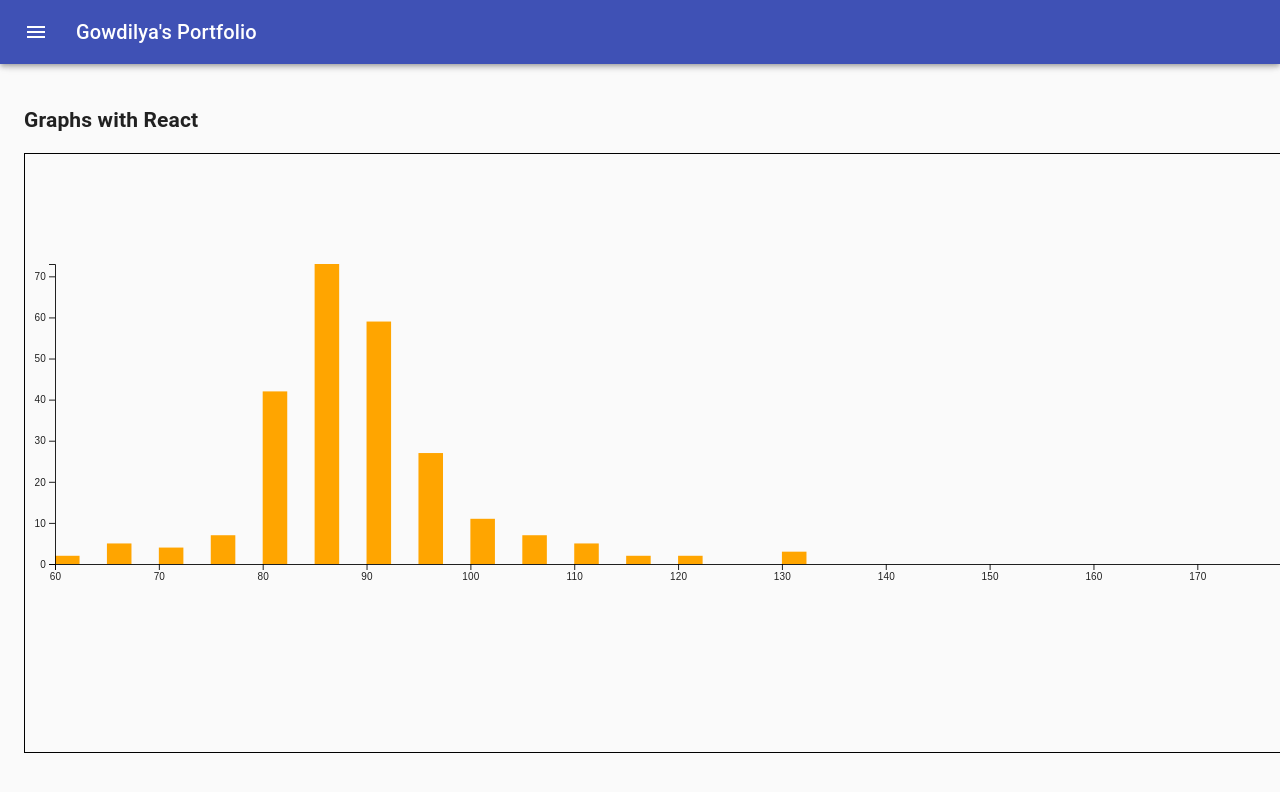
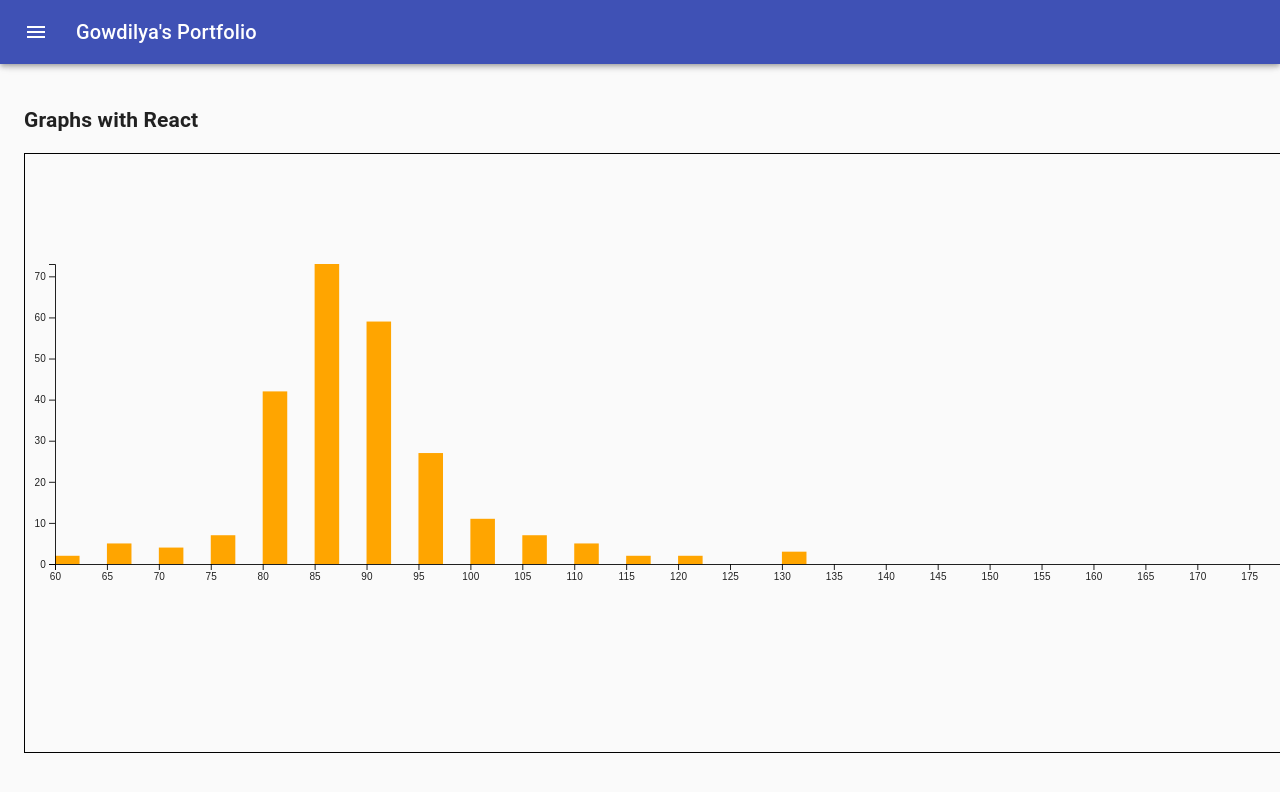
Before and after one commit to Gowdilya/portfolio, a React (Create React App) app: page /#/histogram in a window 1280 px wide. Shown: the top 792 px of the page. Built offline with nearby package versions, Linux system fonts and the light colour scheme.

Commit message:
Added Histogram

```diff
--- a/src/components/Histogram/BarChart.js
+++ b/src/components/Histogram/BarChart.js
@@ -35,7 +35,7 @@ function BarChart({ width, height, data, bins }) {
 
     var xScaleAxis = d3.scaleBand().range([0, width]).padding(0.5);
     xScaleAxis.domain(bins);
-    var x_axis = d3.axisBottom().scale(xCoordScale);
+    var x_axis = d3.axisBottom().scale(xCoordScale).tickValues(bins);
 
     var yScale = d3
       .scaleLinear()
--- a/src/components/Histogram/BasicD3.js
+++ /dev/null
@@ -1,14 +0,0 @@
-import * as d3 from "d3";
-
-export function drawChart(height, width, data) {
-  d3.select("#chart")
-    .append("svg")
-    .attr("width", width)
-    .attr("height", height)
-    .style("border", "1px solid black")
-    .append("text")
-    .attr("fill", "green")
-    .attr("x", 50)
-    .attr("y", 50)
-    .text("Hello D3");
-}
--- a/src/components/Histogram/index.js
+++ b/src/components/Histogram/index.js
@@ -1,10 +1,10 @@
 import React, { useEffect, useState } from "react";
-import { drawChart } from "./BasicD3";
 import BarChart from "./BarChart";
 
 export default function Histogram() {
   const [histogramData, setData] = useState([]);
   const [bins, setBins] = useState([]);
+  //var data = [1, 1, 2, 2, 3, 3, 4, 4, 10, 20, 20, 29, 30, 33];
 
   var data = [
     78.46486935, 76.90588357, 80.76324831, 97.25990112, 77.09160084,
@@ -60,6 +60,8 @@ export default function Histogram() {
   //   foo.push(i);
   // }
   console.log(data.filter((num) => (num <= 90) & (num >= 85)));
+  console.log(data.filter((num) => num <= 60));
+  console.log(data.filter((num) => num > 160));
 
   useEffect(() => {
     var BinSize = 5;
@@ -75,15 +77,13 @@ export default function Histogram() {
       if (item < min) min = item;
       else if (item > max) max = item;
     }
-    console.log(min);
     var StartValue = Math.ceil(min / BinSize) * BinSize;
-    console.log(StartValue);
-    console.log(hisData);
 
     var bins = hisData.map(function (data, i) {
       return i * BinSize + StartValue;
     });
     console.log(bins);
+    console.log(hisData);
 
     setBins(bins);
   }, []);
@@ -107,12 +107,18 @@ export default function Histogram() {
 
     for (const item of data) {
       //Changed from floor to ceil to get correct histogram according to Johns excel
-      //console.log(size);
-      //console.log(min);
       var StartValue = Math.ceil(min / size) * size;
-      histogram[Math.floor((item - (StartValue - size)) / size)]++;
 
-      // histogram[Math.round((item - StartValue) / size)]++;
+      var BucketValueCalc = (item - (StartValue - size)) / size;
+      //console.log(BucketValueCalc);
+      //if whole number
+      if (BucketValueCalc % 1 === 0) {
+        histogram[BucketValueCalc - 1]++;
+      }
+      // else if decimal
+      else {
+        histogram[Math.floor(BucketValueCalc)]++;
+      }
     }
 
     return histogram;
```
